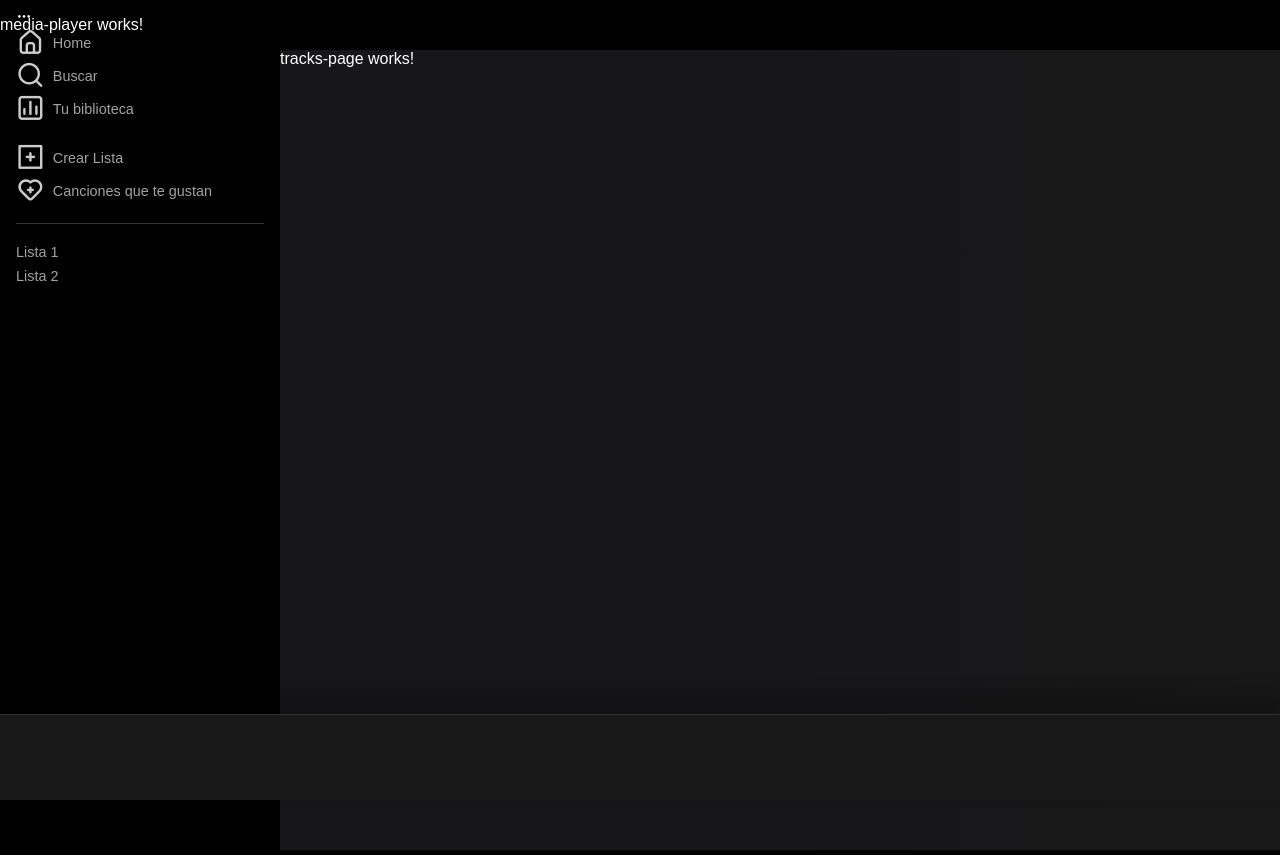
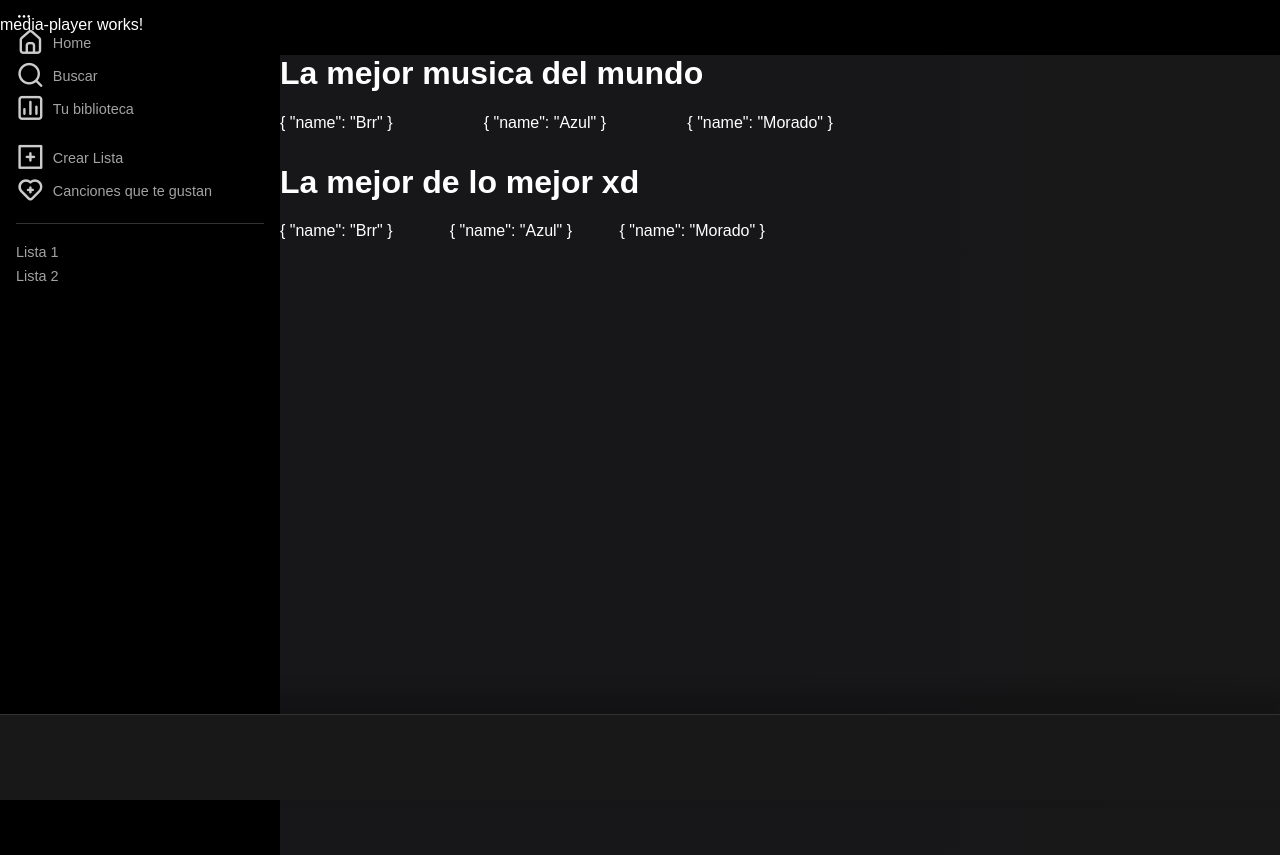
Before and after one commit to tonyvazgar/Sporify-Clon, an Angular app: page /tracks in a window 1280 px wide. Built offline with nearby package versions, Linux system fonts and the light colour scheme.

Commit message:
mockeando

```diff
--- a/src/app/modules/tracks/pages/tracks-page/tracks-page.component.html
+++ b/src/app/modules/tracks/pages/tracks-page/tracks-page.component.html
@@ -1 +1,4 @@
-<p>tracks-page works!</p>
+<div class="tracks-page">
+  <app-section-generic [dataTracks]="mockTracks" [mode]="'small'" [title]="'La mejor musica del mundo'"></app-section-generic>
+  <app-section-generic [dataTracks]="mockTracks" [mode]="'big'" [title]="'La mejor de lo mejor xd'"></app-section-generic>
+</div>
--- a/src/app/modules/tracks/pages/tracks-page/tracks-page.component.ts
+++ b/src/app/modules/tracks/pages/tracks-page/tracks-page.component.ts
@@ -6,5 +6,15 @@ import { Component } from '@angular/core';
   styleUrls: ['./tracks-page.component.css']
 })
 export class TracksPageComponent {
-
+  mockTracks = [
+    {
+      name: 'Brr'
+    },
+    {
+      name: 'Azul'
+    },
+    {
+      name: 'Morado'
+    }
+  ]
 }
--- a/src/app/modules/tracks/tracks.module.ts
+++ b/src/app/modules/tracks/tracks.module.ts
@@ -3,6 +3,7 @@ import { CommonModule } from '@angular/common';
 
 import { TracksRoutingModule } from './tracks-routing.module';
 import { TracksPageComponent } from './pages/tracks-page/tracks-page.component';
+import { SharedModule } from '@shared/shared.module';
 
 
 @NgModule({
@@ -11,7 +12,8 @@ import { TracksPageComponent } from './pages/tracks-page/tracks-page.component';
   ],
   imports: [
     CommonModule,
-    TracksRoutingModule
+    TracksRoutingModule,
+    SharedModule
   ]
 })
 export class TracksModule { }
--- a/src/app/shared/components/card-player/card-player.component.ts
+++ b/src/app/shared/components/card-player/card-player.component.ts
@@ -1,4 +1,4 @@
-import { Component } from '@angular/core';
+import { Component, Input } from '@angular/core';
 
 @Component({
   selector: 'app-card-player',
@@ -6,5 +6,6 @@ import { Component } from '@angular/core';
   styleUrls: ['./card-player.component.css']
 })
 export class CardPlayerComponent {
-
+  @Input() track: string ='';
+  @Input() mode: string = '';
 }
--- a/src/app/shared/components/section-generic/section-generic.component.css
+++ b/src/app/shared/components/section-generic/section-generic.component.css
@@ -0,0 +1,19 @@
+.section--generic {
+  margin-bottom: 2rem;
+}
+
+.section--generic__player--zone .player--list {
+  display: grid;
+  list-style: none;
+  margin: 0;
+  padding: 0;
+  gap: 1.15rem;
+}
+
+.section--generic__player--zone .player--list.card-small {
+  grid-template-columns: repeat(5, 1fr);
+}
+
+.section--generic__player--zone .player--list.card-big {
+  grid-template-columns: repeat(6, minmax(100px, 1fr));
+}
--- a/src/app/shared/components/section-generic/section-generic.component.html
+++ b/src/app/shared/components/section-generic/section-generic.component.html
@@ -1 +1,12 @@
-<p>section-generic works!</p>
+<div class="section--generic">
+  <h1 class="section--generic__title">{{title}}</h1>
+
+  <div class="section--generic__player--zone">
+      <ul class="player--list" [ngClass]="{'card-small':mode === 'small','card-big':mode === 'big'}">
+          <li *ngFor="let track of dataTracks">
+              <!-- <app-card-player [track]="track" [mode]="mode"></app-card-player> -->
+              {{track | json}}
+          </li>
+      </ul>
+  </div>
+</div>
--- a/src/app/shared/shared.module.ts
+++ b/src/app/shared/shared.module.ts
@@ -22,7 +22,9 @@ import { SectionGenericComponent } from './components/section-generic/section-ge
   exports: [
     SideBarComponent,
     MediaPlayerComponent,
-    HeaderUserComponent
+    HeaderUserComponent,
+    CardPlayerComponent,
+    SectionGenericComponent
   ]
 })
 export class SharedModule { }
```
Also changed, not shown: src/app/shared/components/section-generic/section-generic.component.ts (+5 -2 lines).
